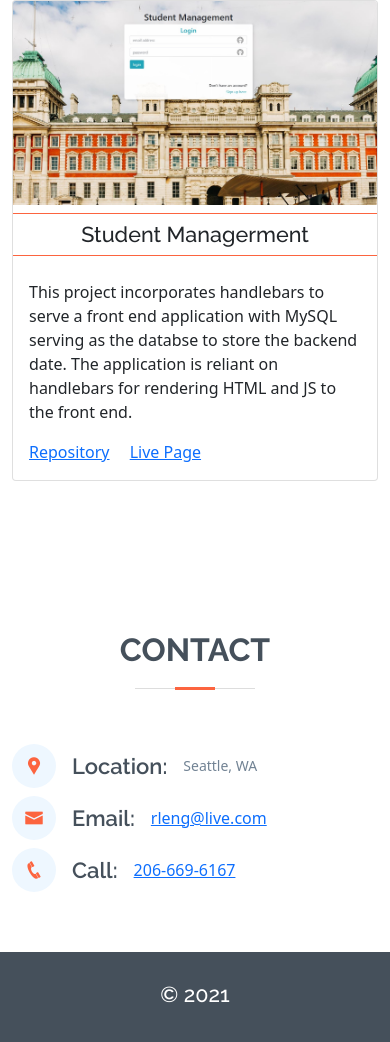
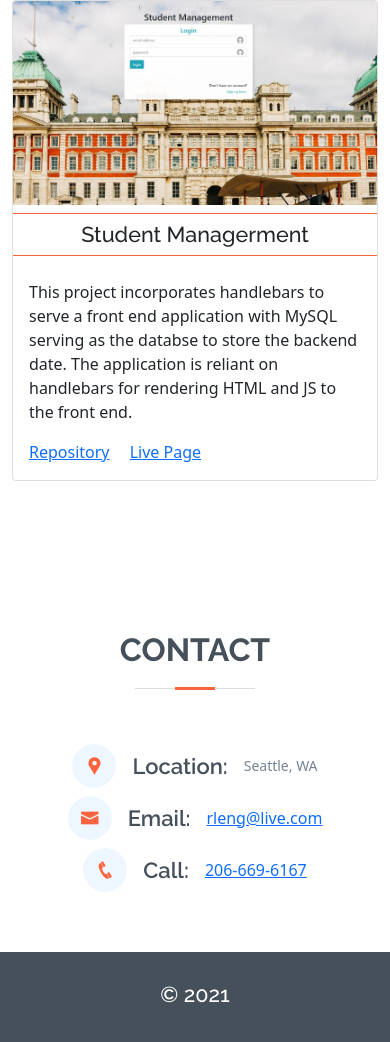
Before and after one commit to rattanakleng/Portfolio, a website with bundled scripts: page index.html in a window 390 px wide. Shown: the part 7325-8367 px from the top of the page. Built offline with nearby package versions, Linux system fonts and the light colour scheme.

Commit message:
update contact section layout- for mobile view

```diff
--- a/index.html
+++ b/index.html
@@ -517,7 +517,7 @@
 
         <div class="row mt-1">
 
-          <div class="col-md-4">
+          <div class="col-lg-4 d-flex justify-content-center px-2">
             <div class=" d-flex align-items-center mb-2">
               <i class="icofont-google-map"></i>
               <h4 class="ms-3">Location:</h4>
@@ -525,18 +525,18 @@
             </div>
           </div>
 
-          <div class="col-md-4">
+          <div class="col-lg-4 d-flex justify-content-center px-2">
             <div class=" d-flex align-items-center mb-2">
               <i class="icofont-envelope"></i>
               <h4 class="ms-3">Email:</h4>
-              <a href="mailto: rleng@live.com" class="ms-3">rleng@live.com</a>
+              <a href="mailto: rleng@live.com" class="ms-3 mr-2">rleng@live.com</a>
             </div>
           </div>
 
-          <div class="col-md-4">
+          <div class="col-lg-4 d-flex justify-content-center px-2">
             <div class="d-flex align-items-center">
-              <i class="icofont-phone me-3"></i>
-              <h4>Call:</h4>
+              <i class="icofont-phone"></i>
+              <h4 class="ms-3">Call:</h4>
               <a href="tel:206-669-6167" class="ms-3">206-669-6167</a>
             </div>
           </div>
```
